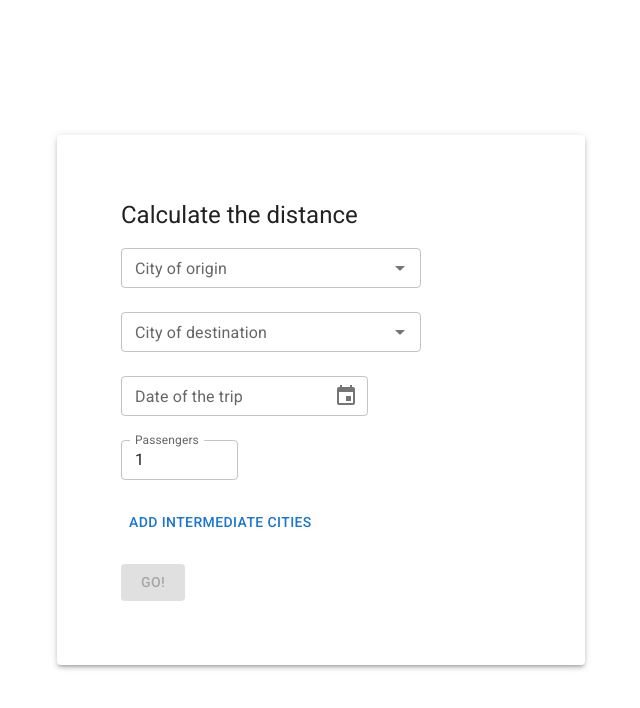
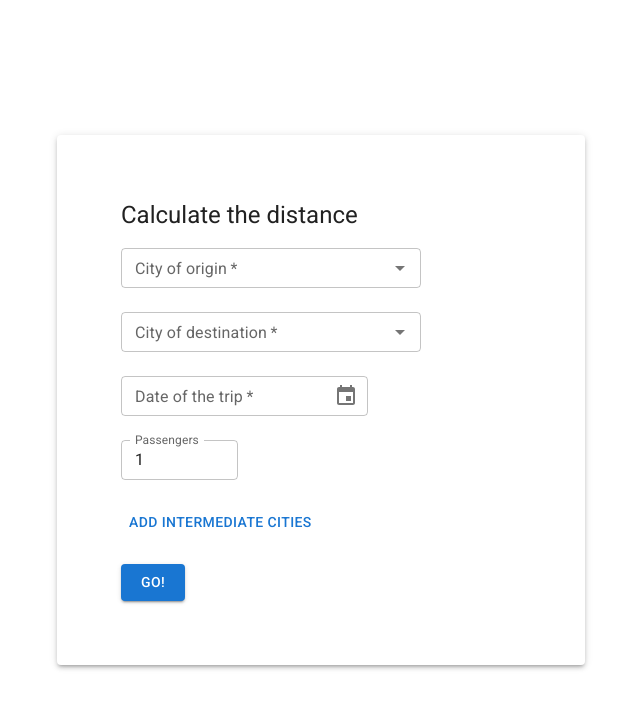
Before and after one commit to va-deem/calc-cities-distance, a React app: page / in a window 1280 px wide. Shown: the top 708 px of the page, without its empty margins (319-959 px from the left). Built offline with nearby package versions, Linux system fonts and the light colour scheme.

Commit message:
Improved error handling in main component

```diff
--- a/public/index.html
+++ b/public/index.html
@@ -7,7 +7,7 @@
       content="width=device-width, user-scalable=no, initial-scale=1.0, maximum-scale=1.0, minimum-scale=1.0"
     />
     <meta http-equiv="X-UA-Compatible" content="ie=edge" />
-    <title>React App</title>
+    <title>Distances calculation</title>
   </head>
   <body>
     <div id="root"></div>
--- a/src/components/Combo.tsx
+++ b/src/components/Combo.tsx
@@ -1,9 +1,8 @@
-import React, { useState, useEffect } from 'react';
-import TextField from '@mui/material/TextField';
-import Autocomplete from '@mui/material/Autocomplete';
-import CircularProgress from '@mui/material/CircularProgress';
+import React, { useContext, useEffect, useRef, useState } from 'react';
+import { Autocomplete, CircularProgress, TextField } from '@mui/material';
+import getCities from '../services/getCities';
 import { PlaceType } from '../types';
-import getPlaces from '../services/getPlaces';
+import { MainContext } from '../context/MainContext';
 
 interface ComboProps {
   name: string;
@@ -11,58 +10,73 @@ interface ComboProps {
   setFormField: (name: string, value: PlaceType | null) => void;
 }
 
-const Combo = ({ name, label, setFormField }: ComboProps) => {
-  const [open, setOpen] = useState(false);
+const Combo2 = ({ name, label, setFormField }: ComboProps) => {
+  const [inputValue, setInputValue] = useState('');
+  const [value, setValue] = useState<PlaceType | null>(null);
   const [options, setOptions] = useState<PlaceType[]>([]);
-  const [value, setValue] = useState<PlaceType | null>(null);
-  const loading = open && options.length === 0;
+  const [isLoading, setIsLoading] = useState(false);
+  const [error, setError] = useState(false);
+  const didMountRef = useRef(false);
+
+  const { addGlobalError, removeGlobalError, errorsCheck } =
+    useContext(MainContext);
 
   useEffect(() => {
-    const fetchData = async () => setOptions(await getPlaces());
-
-    if (open) {
-      fetchData();
-    } else {
-      setOptions([]);
+    if (errorsCheck) {
+      didMountRef.current = true;
     }
-  }, [open]);
+  }, [errorsCheck]);
 
   useEffect(() => {
+    setOptions([]);
+    if (inputValue.length > 0) {
+      setIsLoading(true);
+      const fetchData = async () => setOptions(await getCities());
+      fetchData().then(() => setIsLoading(false));
+    }
+  }, [inputValue]);
+
+  useEffect(() => {
+    if (value === null && didMountRef.current) {
+      setError(true);
+      addGlobalError(name);
+    } else {
+      didMountRef.current && removeGlobalError(name);
+      setError(false);
       setFormField(name, value);
-  }, [value]);
+    }
+
+    didMountRef.current = true;
+  }, [value, errorsCheck]);
 
   return (
+    <div>
       <Autocomplete
-      id={name}
-      options={options}
-      sx={{ width: 300 }}
-      size="small"
-      open={open}
-      onOpen={() => {
-        setOpen(true);
-      }}
-      onClose={() => {
-        setOpen(false);
-      }}
-      value={value}
+        loading={isLoading}
+        inputValue={inputValue}
+        selectOnFocus
+        clearOnBlur
         onChange={(event: any, newValue: PlaceType | null) => {
           setValue(newValue);
         }}
-      isOptionEqualToValue={(option, v) => {
-        return option[0] === v[0];
-      }}
+        onInputChange={(event, v) => setInputValue(v)}
+        id={name}
+        value={value}
+        size="small"
+        options={options}
         getOptionLabel={(option) => option?.[0] || ''}
-      loading={loading}
-      renderInput={(params) => {
-        return (
+        style={{ width: 300 }}
+        renderInput={(params) => (
           <TextField
             {...params}
+            required
             label={label}
+            error={error}
             InputProps={{
               ...params.InputProps,
               endAdornment: (
                 <>
-                  {loading ? (
+                  {isLoading && inputValue.length && !value ? (
                     <CircularProgress color="inherit" size={20} />
                   ) : null}
                   {params.InputProps.endAdornment}
@@ -70,10 +84,10 @@ const Combo = ({ name, label, setFormField }: ComboProps) => {
               ),
             }}
           />
-        );
-      }}
+        )}
       />
+    </div>
   );
 };
 
-export default Combo;
+export default Combo2;
--- a/src/components/Main.tsx
+++ b/src/components/Main.tsx
@@ -1,4 +1,4 @@
-import React, { Fragment, useEffect, useState } from 'react';
+import React, { Fragment, useEffect, useState, useMemo, useRef } from 'react';
 import { Button, Grid, IconButton, Paper, Typography } from '@mui/material';
 import { useNavigate, createSearchParams } from 'react-router-dom';
 import { HighlightOff } from '@mui/icons-material';
@@ -7,35 +7,58 @@ import { FieldValueType, ICityField, PlaceType } from '../types';
 import TripDatePicker from './TripDatePicker';
 import PassengersInput from './PassengersInput';
 import processFormData from '../utils/processFormData';
+import { MainContext } from '../context/MainContext';
 
 const Main = () => {
   const [formValues, setFormValues] = useState({
     date: null,
     quantity: null,
   });
-  const [isSubmitActive, setSubmitActive] = useState(false);
   const [fields, setFields] = useState<ICityField[]>([
     { name: 'origin', label: 'City of origin', value: null },
     { name: 'destination', label: 'City of destination', value: null },
   ]);
+  const [globalErrors, setGlobalErrors] = useState<string[]>([]);
+  const [errorsCheck, setErrorsCheck] = useState(false);
   const navigate = useNavigate();
+  const didMountRef = useRef(false);
+
+  const contextValue = useMemo(
+    () => ({
+      addGlobalError: (name: string) => {
+        setGlobalErrors((prev) =>
+          prev.includes(name) ? prev : prev.concat(name)
+        );
+      },
+      removeGlobalError: (name: string) => {
+        const newErrors = globalErrors.filter(
+          (errorName) => errorName !== name
+        );
+        setGlobalErrors(newErrors);
+      },
+      errorsCheck,
+    }),
+    [globalErrors, errorsCheck]
+  );
 
   useEffect(() => {
-    const hasNulls =
-      Object.values(formValues).some((el) => el === null) ||
-      fields.some((f) => f.value === null);
-    setSubmitActive(!hasNulls);
-  }, [formValues, fields]);
+    setErrorsCheck(false);
+  }, [globalErrors.length]);
 
   const handleSubmit = (e: React.SyntheticEvent) => {
     e.preventDefault();
 
+    setErrorsCheck(true);
+
+    if (globalErrors && globalErrors.length === 0 && didMountRef.current) {
       const processed = processFormData(formValues, fields);
 
       navigate({
         pathname: '/info',
         search: `?${createSearchParams(processed)}`,
       });
+    }
+    didMountRef.current = true;
   };
 
   const handleFormData = (name: string, value: FieldValueType) => {
@@ -69,6 +92,7 @@ const Main = () => {
   const handleRemoveField = (name: string) => {
     const newFields = fields.filter((f) => f.name !== name);
     setFields(newFields);
+    contextValue.removeGlobalError(name);
   };
 
   const renderPlaceInput = (name: string, label: string, idx: number) => (
@@ -89,11 +113,12 @@ const Main = () => {
   );
 
   return (
+    <MainContext.Provider value={contextValue}>
       <Paper elevation={3} sx={{ m: 2, p: 8, width: 400 }}>
         <Typography variant="h5" mb={2}>
           Calculate the distance
         </Typography>
-      <form onSubmit={handleSubmit}>
+        <form onSubmit={handleSubmit} noValidate>
           <Grid container spacing={3}>
             {fields.map((f, idx: number) =>
               renderPlaceInput(f.name, f.label, idx)
@@ -127,7 +152,7 @@ const Main = () => {
                 variant="contained"
                 color="primary"
                 type="submit"
-              disabled={!isSubmitActive}
+                disabled={!!globalErrors.length}
               >
                 Go!
               </Button>
@@ -135,6 +160,7 @@ const Main = () => {
           </Grid>
         </form>
       </Paper>
+    </MainContext.Provider>
   );
 };
 
--- a/src/components/PassengersInput.tsx
+++ b/src/components/PassengersInput.tsx
@@ -1,6 +1,7 @@
-import React, { useEffect } from 'react';
+import React, { useContext, useEffect, useState } from 'react';
 import { FormControl, TextField } from '@mui/material';
 import { FieldValueType } from '../types';
+import { MainContext } from '../context/MainContext';
 
 interface PassengersInputProps {
   name: string;
@@ -14,13 +15,28 @@ const PassengersInput = ({
   setFormField,
 }: PassengersInputProps) => {
   const [quantity, setQuantity] = React.useState(1);
+  const [error, setError] = useState(false);
+
+  const { addGlobalError, removeGlobalError } = useContext(MainContext);
 
   useEffect(() => {
     setFormField(name, quantity);
   }, [quantity]);
 
+  useEffect(() => {
+    if (error) {
+      addGlobalError(name);
+    } else {
+      removeGlobalError(name);
+    }
+  }, [error]);
+
   const handleChange = (e: React.ChangeEvent<HTMLInputElement>) => {
+    setError(false);
     const value = e.target.value === '' ? 1 : Number(e.target.value);
+    if (value === 0) {
+      setError(true);
+    }
     setQuantity(value);
   };
 
@@ -34,7 +50,9 @@ const PassengersInput = ({
   return (
     <FormControl fullWidth>
       <TextField
+        name={name}
         label={label}
+        error={error}
         type="number"
         size="small"
         value={quantity}
--- a/src/components/TripDatePicker.tsx
+++ b/src/components/TripDatePicker.tsx
@@ -1,10 +1,11 @@
-import React, { useEffect } from 'react';
+import React, { useContext, useEffect, useRef, useState } from 'react';
 import { AdapterDayjs } from '@mui/x-date-pickers/AdapterDayjs';
 import { DesktopDatePicker } from '@mui/x-date-pickers';
 import dayjs, { Dayjs } from 'dayjs';
 import { TextField } from '@mui/material';
 import { LocalizationProvider } from '@mui/x-date-pickers/LocalizationProvider';
 import { FieldValueType } from '../types';
+import { MainContext } from '../context/MainContext';
 
 interface DatePickerProps {
   name: string;
@@ -14,10 +15,41 @@ interface DatePickerProps {
 
 const TripDatePicker = ({ name, label, setFormField }: DatePickerProps) => {
   const [dateValue, setDateValue] = React.useState<Dayjs | null>(null);
+  const [error, setError] = useState(false);
+  const didMountRef = useRef(false);
+
+  const { addGlobalError, removeGlobalError, errorsCheck } =
+    useContext(MainContext);
 
   useEffect(() => {
-    setFormField(name, dateValue);
-  }, [dateValue]);
+    if (errorsCheck) {
+      didMountRef.current = true;
+    }
+  }, [errorsCheck]);
+
+  useEffect(() => {
+    if (error) {
+      addGlobalError(name);
+    } else if (didMountRef.current) {
+      removeGlobalError(name);
+    }
+  }, [error]);
+
+  useEffect(() => {
+    const isInvalid =
+      dateValue === null ||
+      !dateValue?.isValid() ||
+      !dateValue?.isAfter(dayjs());
+
+    if (isInvalid && didMountRef.current) {
+      setError(true);
+    } else {
+      setError(false);
+      setFormField(name, dateValue);
+    }
+
+    didMountRef.current = true;
+  }, [dateValue, errorsCheck]);
 
   return (
     <LocalizationProvider dateAdapter={AdapterDayjs}>
@@ -26,8 +58,13 @@ const TripDatePicker = ({ name, label, setFormField }: DatePickerProps) => {
         inputFormat="DD.MM.YYYY"
         value={dateValue}
         minDate={dayjs().add(1, 'day')}
+        onError={(reason, _value) => {
+          setError(!!reason);
+        }}
         onChange={(newValue: Dayjs | null) => setDateValue(newValue)}
-        renderInput={(params) => <TextField {...params} size="small" />}
+        renderInput={(params) => (
+          <TextField {...params} size="small" required error={error} />
+        )}
       />
     </LocalizationProvider>
   );
--- /dev/null
+++ b/src/context/MainContext.ts
@@ -0,0 +1,8 @@
+import { createContext } from 'react';
+import { IContext } from '../types';
+
+export const MainContext = createContext<IContext>({
+  addGlobalError: () => {},
+  removeGlobalError: () => {},
+  errorsCheck: false,
+});
--- a/src/types.ts
+++ b/src/types.ts
@@ -13,3 +13,9 @@ export interface ICityField {
 export interface FormValues {
   [key: string]: FieldValueType;
 }
+
+export interface IContext {
+  addGlobalError: (name: string) => void;
+  removeGlobalError: (name: string) => void;
+  errorsCheck: boolean;
+}
--- a/tsconfig.json
+++ b/tsconfig.json
@@ -26,6 +26,7 @@
     "strictNullChecks": true
   },
   "include": [
+    "webpack.config.js",
     "src"
   ]
 }
```
Also changed, not shown: src/components/RouteInfo.tsx (+14 -12 lines), src/services/calcDistance.ts (+24 -2 lines), .eslintrc.json, src/services/getCities.ts (renamed from src/services/getPlaces.ts). Lines whose indentation alone changed are shown as unchanged.
